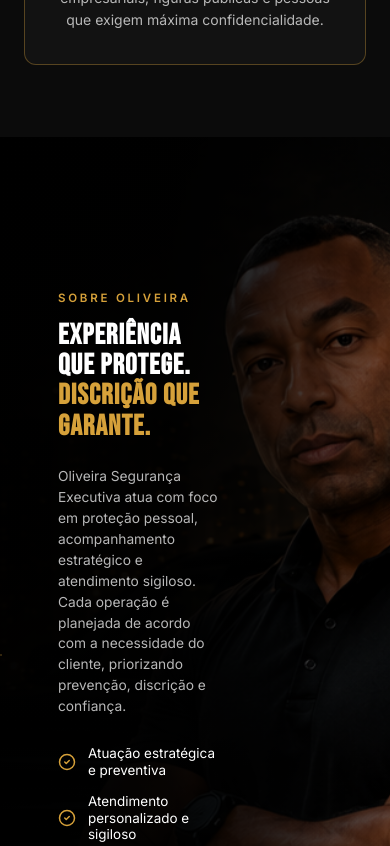
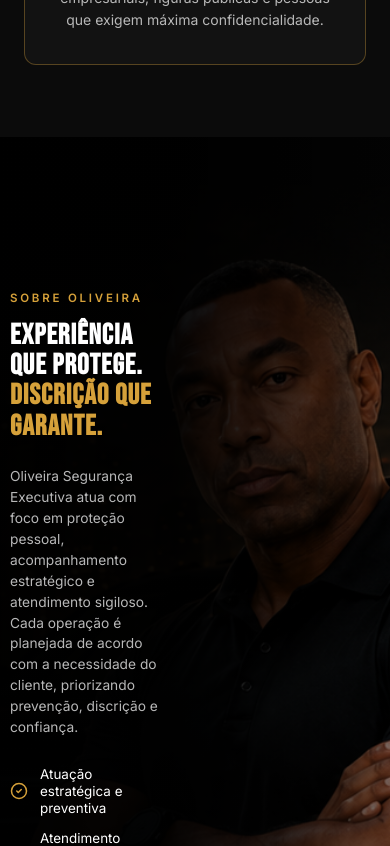
Before and after one commit to samuarchanjo-cloud/oliveira-seguranca-executiva, a React (Vite) app: page / in a window 390 px wide. Shown: the part 2360-3206 px from the top of the page. Built offline with nearby package versions, Linux system fonts and the light colour scheme.

Commit message:
ajustes pagina 3 para versao mobile

```diff
--- a/src/styles/responsive.css
+++ b/src/styles/responsive.css
@@ -154,8 +154,8 @@
 
 @media (max-width: 768px) {
   .about__bg {
-    background-position: 72% center !important;
-    background-size: cover !important;
+    background-position: 76% center !important;
+    background-size: auto 92% !important;
   }
 
   .about__overlay {
@@ -256,8 +256,8 @@
 
   /* SOBRE: mantém profissional visível, mas puxa o texto para a esquerda */
   .about__bg {
-    background-position: 72% center !important;
-    background-size: cover !important;
+    background-position: 76% center !important;
+    background-size: auto 92% !important;
   }
 
   .about__overlay {
@@ -273,13 +273,18 @@
   .about__inner {
     justify-content: flex-start !important;
     align-items: center !important;
-    padding-left: 0 !important;
+    padding-left: 10px !important;
     padding-right: 20px !important;
+    gap: 0 !important;
+  }
+
+  .about__media {
+    display: none !important;
   }
 
   .about__content {
     width: 100% !important;
-    max-width: min(44%, 255px) !important;
+    max-width: min(42%, 245px) !important;
     margin-left: 0 !important;
     margin-right: auto !important;
     text-align: left !important;
```
